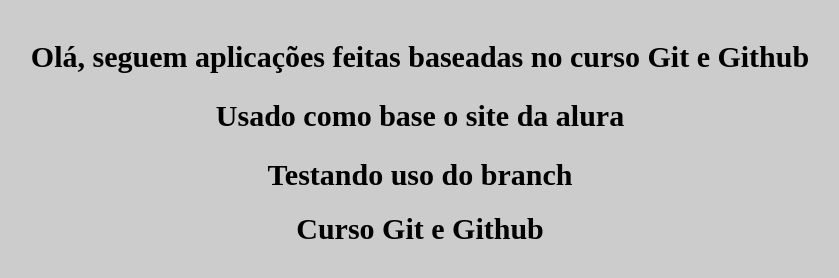
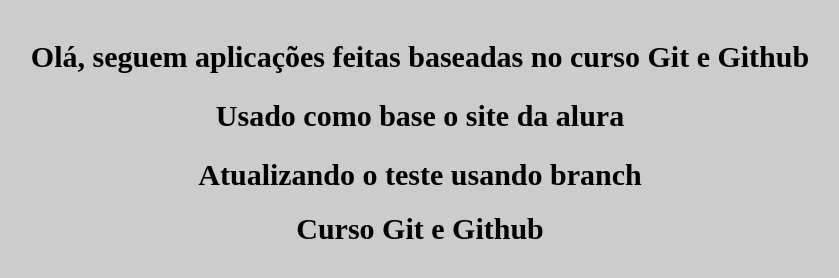
Before and after one commit to NoaniBarbieri/Compasso-Atividade, a plain HTML site: page index.html in a window 1280 px wide. Shown: the whole page, without its empty margins (220-1059 px from the left). Drawn offline with Linux system fonts and the light colour scheme.

Commit message:
Atualizando linha 12

```diff
--- a/index.html
+++ b/index.html
@@ -9,7 +9,7 @@
 <body>
     <h1>Olá, seguem aplicações feitas baseadas no curso Git e Github</h1>
     <h2>Usado como base o site da alura</h2>
-    <h1>Testando uso do branch </h1>
+    <h1>Atualizando o teste usando branch </h1>
     <h1>Curso Git e Github</h1>
 </body>
 </html>
```
